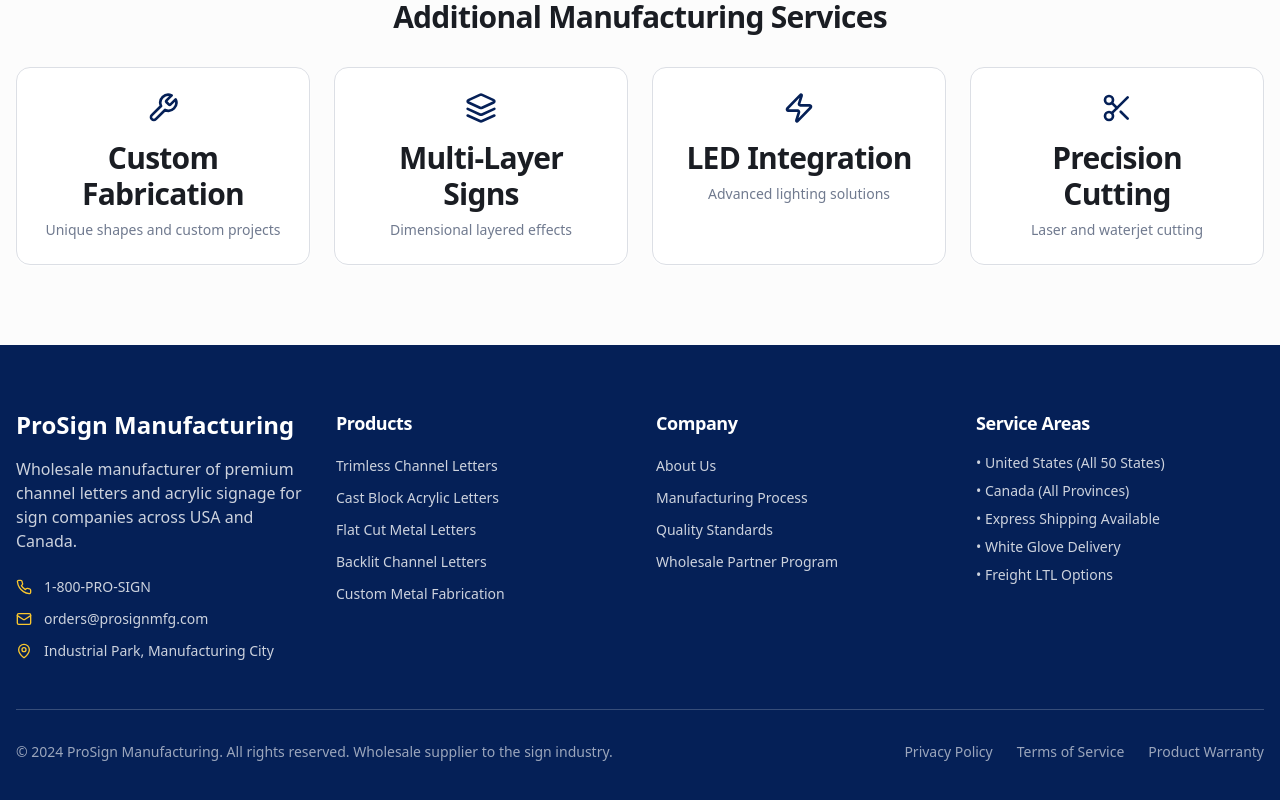
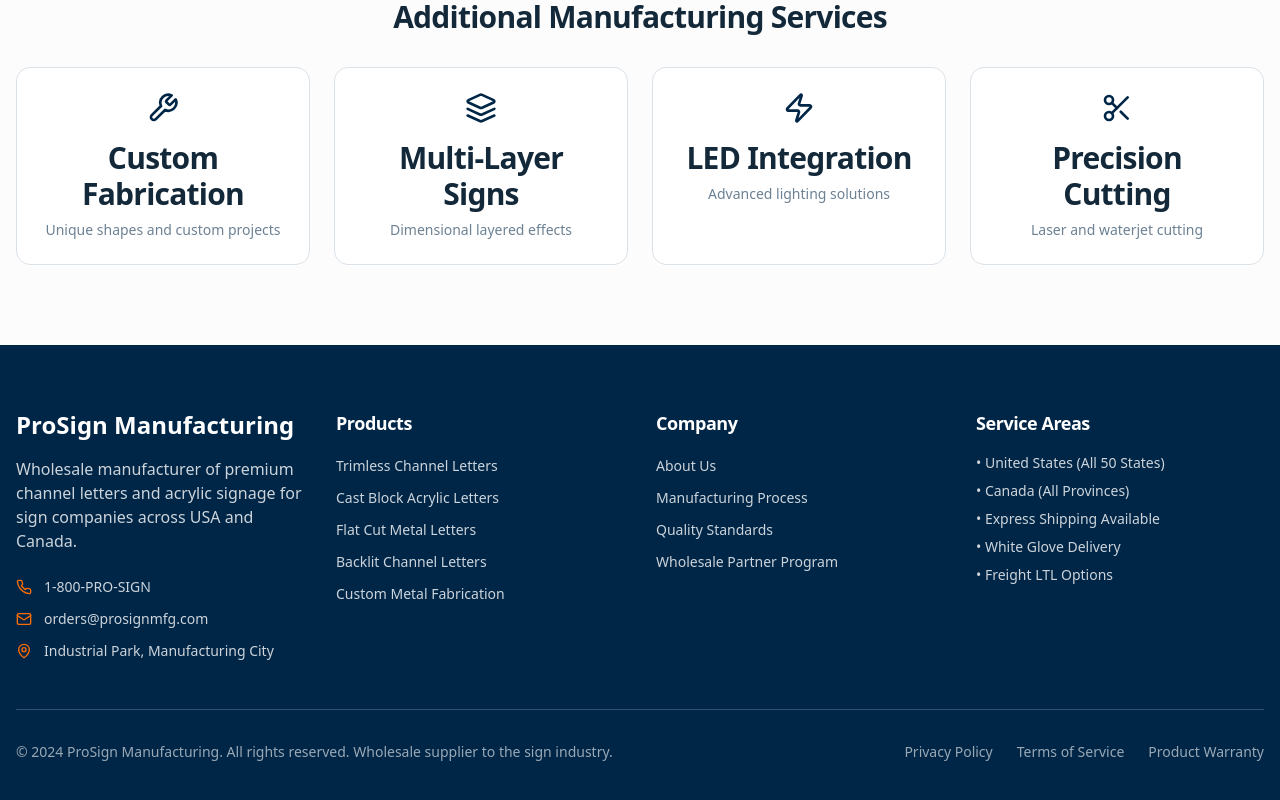
Before and after one commit to ozzi82/sign-shop-swagger, a React (Vite) app: page /products in a window 1280 px wide. Shown: the part 2197-2997 px from the top of the page. Built offline with nearby package versions, Linux system fonts and the light colour scheme.

Commit message:
Apply core colors and button effects
Updated website colors, button effects, and removed pricing information.

```diff
--- a/src/components/Hero.tsx
+++ b/src/components/Hero.tsx
@@ -26,7 +26,7 @@ const Hero = () => {
           <div className="animate-fade-in">
             <h1 className="text-5xl md:text-7xl xl:text-8xl font-bold text-primary-foreground mb-8 leading-[0.9]">
               Wholesale Trimless Channel Letters &
-              <span className="block text-6xl md:text-8xl xl:text-9xl mt-2 bg-gradient-to-r from-accent via-yellow-400 to-orange-400 bg-clip-text text-transparent font-extrabold">Cast Block Acrylic</span>
+              <span className="block text-6xl md:text-8xl xl:text-9xl mt-2 bg-gradient-to-r from-accent via-orange-400 to-accent-dark bg-clip-text text-transparent font-extrabold">Cast Block Acrylic</span>
               <span className="block text-2xl md:text-3xl xl:text-4xl font-normal mt-6 text-primary-foreground/90">Engineered for Sign Professionals</span>
             </h1>
           </div>
--- a/src/index.css
+++ b/src/index.css
@@ -8,54 +8,57 @@ All colors MUST be HSL.
 
 @layer base {
   :root {
-    /* Modern professional color palette */
+    /* Brand color palette - #002347 and #FD7702 */
     --background: 0 0% 99%;
-    --foreground: 220 15% 12%;
+    --foreground: 208 50% 15%;
 
     --card: 0 0% 100%;
-    --card-foreground: 220 15% 12%;
+    --card-foreground: 208 50% 15%;
 
     --popover: 0 0% 100%;
-    --popover-foreground: 220 15% 12%;
+    --popover-foreground: 208 50% 15%;
 
-    /* Premium navy blue */
-    --primary: 220 90% 18%;
+    /* Primary brand blue #002347 */
+    --primary: 208 100% 14%;
     --primary-foreground: 0 0% 100%;
-    --primary-glow: 220 85% 28%;
-    --primary-light: 220 60% 35%;
+    --primary-glow: 208 90% 25%;
+    --primary-light: 208 80% 35%;
 
     /* Sophisticated gray system */
-    --secondary: 220 10% 97%;
-    --secondary-foreground: 220 15% 20%;
+    --secondary: 208 15% 97%;
+    --secondary-foreground: 208 30% 20%;
 
-    --muted: 220 8% 95%;
-    --muted-foreground: 220 12% 50%;
+    --muted: 208 10% 95%;
+    --muted-foreground: 208 15% 50%;
 
-    /* Premium gold accent */
-    --accent: 45 95% 58%;
-    --accent-foreground: 220 15% 12%;
-    --accent-muted: 45 85% 85%;
+    /* Brand orange accent #FD7702 */
+    --accent: 25 98% 51%;
+    --accent-foreground: 0 0% 100%;
+    --accent-muted: 25 90% 85%;
+    --accent-dark: 25 100% 45%;
 
     --destructive: 0 84% 60%;
     --destructive-foreground: 0 0% 100%;
 
-    --border: 220 15% 88%;
-    --input: 220 12% 93%;
-    --ring: 220 90% 18%;
+    --border: 208 20% 88%;
+    --input: 208 15% 93%;
+    --ring: 208 100% 14%;
 
-    /* Premium gradients */
-    --gradient-primary: linear-gradient(135deg, hsl(220 90% 18%), hsl(220 85% 28%));
-    --gradient-hero: linear-gradient(135deg, hsl(220 90% 15%) 0%, hsl(220 85% 25%) 50%, hsl(220 80% 35%) 100%);
-    --gradient-card: linear-gradient(145deg, hsl(0 0% 100%), hsl(220 10% 98%));
-    --gradient-accent: linear-gradient(135deg, hsl(45 95% 58%), hsl(40 90% 65%));
-    --gradient-surface: linear-gradient(180deg, hsl(0 0% 100%), hsl(220 8% 98%));
+    /* Brand gradients using #002347 and #FD7702 */
+    --gradient-primary: linear-gradient(135deg, hsl(208 100% 14%), hsl(208 90% 25%));
+    --gradient-hero: linear-gradient(135deg, hsl(208 100% 10%) 0%, hsl(208 100% 14%) 50%, hsl(208 90% 20%) 100%);
+    --gradient-card: linear-gradient(145deg, hsl(0 0% 100%), hsl(208 10% 98%));
+    --gradient-accent: linear-gradient(135deg, hsl(25 98% 51%), hsl(25 90% 58%));
+    --gradient-brand: linear-gradient(135deg, hsl(208 100% 14%), hsl(25 98% 51%));
+    --gradient-surface: linear-gradient(180deg, hsl(0 0% 100%), hsl(208 8% 98%));
 
-    /* Enhanced shadows system */
-    --shadow-sm: 0 1px 3px 0 hsl(220 15% 12% / 0.05);
-    --shadow-card: 0 4px 25px -4px hsl(220 15% 12% / 0.08), 0 2px 8px -2px hsl(220 15% 12% / 0.04);
-    --shadow-hero: 0 25px 80px -15px hsl(220 90% 18% / 0.25);
-    --shadow-glow: 0 0 40px hsl(220 85% 28% / 0.15);
-    --shadow-accent: 0 10px 30px -5px hsl(45 95% 58% / 0.2);
+    /* Enhanced shadows system using brand colors */
+    --shadow-sm: 0 1px 3px 0 hsl(208 100% 14% / 0.05);
+    --shadow-card: 0 4px 25px -4px hsl(208 100% 14% / 0.08), 0 2px 8px -2px hsl(208 100% 14% / 0.04);
+    --shadow-hero: 0 25px 80px -15px hsl(208 100% 14% / 0.25);
+    --shadow-glow: 0 0 40px hsl(208 90% 25% / 0.15);
+    --shadow-accent: 0 10px 30px -5px hsl(25 98% 51% / 0.2);
+    --shadow-brand: 0 0 60px hsl(25 98% 51% / 0.3);
 
     /* Premium transitions */
     --transition-smooth: all 0.4s cubic-bezier(0.25, 0.46, 0.45, 0.94);
@@ -81,50 +84,53 @@ All colors MUST be HSL.
   }
 
   .dark {
-    --background: 220 25% 6%;
-    --foreground: 220 10% 95%;
+    --background: 208 30% 6%;
+    --foreground: 208 10% 95%;
 
-    --card: 220 20% 8%;
-    --card-foreground: 220 10% 95%;
+    --card: 208 25% 8%;
+    --card-foreground: 208 10% 95%;
 
-    --popover: 220 20% 8%;
-    --popover-foreground: 220 10% 95%;
+    --popover: 208 25% 8%;
+    --popover-foreground: 208 10% 95%;
 
-    --primary: 220 85% 65%;
-    --primary-foreground: 220 25% 6%;
-    --primary-glow: 220 90% 75%;
-    --primary-light: 220 80% 70%;
+    --primary: 25 98% 51%;
+    --primary-foreground: 208 100% 14%;
+    --primary-glow: 25 95% 60%;
+    --primary-light: 25 90% 65%;
 
-    --secondary: 220 15% 15%;
-    --secondary-foreground: 220 10% 85%;
+    --secondary: 208 20% 15%;
+    --secondary-foreground: 208 10% 85%;
 
-    --muted: 220 12% 12%;
-    --muted-foreground: 220 8% 55%;
+    --muted: 208 15% 12%;
+    --muted-foreground: 208 8% 55%;
 
-    --accent: 45 95% 70%;
-    --accent-foreground: 220 25% 6%;
-    --accent-muted: 45 60% 25%;
+    --accent: 25 98% 55%;
+    --accent-foreground: 208 100% 14%;
+    --accent-muted: 25 60% 25%;
+    --accent-dark: 25 100% 45%;
 
     --destructive: 0 75% 65%;
-    --destructive-foreground: 220 10% 95%;
+    --destructive-foreground: 208 10% 95%;
 
-    --border: 220 15% 20%;
-    --input: 220 15% 18%;
-    --ring: 220 85% 65%;
+    --border: 208 20% 20%;
+    --input: 208 20% 18%;
+    --ring: 25 98% 51%;
 
-    /* Dark mode gradients */
-    --gradient-primary: linear-gradient(135deg, hsl(220 85% 65%), hsl(220 90% 75%));
-    --gradient-hero: linear-gradient(135deg, hsl(220 25% 4%) 0%, hsl(220 25% 8%) 50%, hsl(220 20% 12%) 100%);
-    --gradient-card: linear-gradient(145deg, hsl(220 20% 8%), hsl(220 15% 10%));
-    --gradient-accent: linear-gradient(135deg, hsl(45 95% 70%), hsl(40 90% 75%));
-    --gradient-surface: linear-gradient(180deg, hsl(220 20% 8%), hsl(220 15% 6%));
+    /* Dark mode gradients using brand colors */
+    --gradient-primary: linear-gradient(135deg, hsl(208 100% 14%), hsl(25 98% 51%));
+    --gradient-hero: linear-gradient(135deg, hsl(208 30% 4%) 0%, hsl(208 25% 8%) 50%, hsl(208 20% 12%) 100%);
+    --gradient-card: linear-gradient(145deg, hsl(208 25% 8%), hsl(208 20% 10%));
+    --gradient-accent: linear-gradient(135deg, hsl(25 98% 55%), hsl(25 90% 65%));
+    --gradient-brand: linear-gradient(135deg, hsl(25 98% 51%), hsl(208 100% 14%));
+    --gradient-surface: linear-gradient(180deg, hsl(208 25% 8%), hsl(208 20% 6%));
 
-    /* Dark mode shadows */
-    --shadow-sm: 0 1px 3px 0 hsl(220 25% 0% / 0.2);
-    --shadow-card: 0 4px 25px -4px hsl(220 25% 0% / 0.3), 0 2px 8px -2px hsl(220 25% 0% / 0.1);
-    --shadow-hero: 0 25px 80px -15px hsl(220 85% 65% / 0.15);
-    --shadow-glow: 0 0 40px hsl(220 85% 65% / 0.1);
-    --shadow-accent: 0 10px 30px -5px hsl(45 95% 70% / 0.1);
+    /* Dark mode shadows using brand colors */
+    --shadow-sm: 0 1px 3px 0 hsl(208 30% 0% / 0.2);
+    --shadow-card: 0 4px 25px -4px hsl(208 30% 0% / 0.3), 0 2px 8px -2px hsl(208 30% 0% / 0.1);
+    --shadow-hero: 0 25px 80px -15px hsl(25 98% 51% / 0.15);
+    --shadow-glow: 0 0 40px hsl(25 98% 51% / 0.1);
+    --shadow-accent: 0 10px 30px -5px hsl(25 98% 55% / 0.1);
+    --shadow-brand: 0 0 60px hsl(25 98% 51% / 0.2);
     --sidebar-background: 240 5.9% 10%;
     --sidebar-foreground: 240 4.8% 95.9%;
     --sidebar-primary: 224.3 76.3% 48%;
@@ -233,15 +239,16 @@ All colors MUST be HSL.
     transform: translateX(100%);
   }
 
-  /* Apple Intelligence Siri-style glowing effects */
+  /* Apple Intelligence button glow effects using brand colors */
   .apple-glow {
     position: relative;
-    background: linear-gradient(135deg, hsl(var(--accent)), hsl(var(--accent-muted)));
+    background: var(--gradient-brand);
     box-shadow:
       0 0 20px hsl(var(--accent) / 0.4),
       0 0 40px hsl(var(--accent) / 0.2),
       0 8px 32px hsl(var(--accent) / 0.3);
-    transition: all 0.4s cubic-bezier(0.25, 0.46, 0.45, 0.94);
+    transition: var(--transition-smooth);
+    border: 1px solid hsl(var(--accent) / 0.3);
   }
 
   .apple-glow::before {
@@ -250,24 +257,25 @@ All colors MUST be HSL.
     inset: -2px;
     background: linear-gradient(45deg,
       hsl(var(--accent)),
-      hsl(var(--primary-glow)),
+      hsl(var(--primary)),
       hsl(var(--accent)),
-      hsl(var(--primary))
+      hsl(var(--primary-glow))
     );
     background-size: 400% 400%;
     border-radius: inherit;
     z-index: -1;
-    animation: glow-border 3s ease infinite;
+    animation: brand-glow 3s ease infinite;
     opacity: 0;
     transition: opacity 0.3s ease;
   }
 
   .apple-glow:hover {
-    transform: translateY(-2px);
+    transform: translateY(-2px) scale(1.02);
     box-shadow:
       0 0 30px hsl(var(--accent) / 0.6),
       0 0 60px hsl(var(--accent) / 0.4),
-      0 12px 40px hsl(var(--accent) / 0.4);
+      0 12px 40px hsl(var(--accent) / 0.4),
+      var(--shadow-brand);
   }
 
   .apple-glow:hover::before {
@@ -276,13 +284,14 @@ All colors MUST be HSL.
 
   .apple-glow-hero {
     position: relative;
-    background: linear-gradient(135deg, hsl(var(--accent)), hsl(40 90% 65%));
+    background: var(--gradient-brand);
     box-shadow:
       0 0 30px hsl(var(--accent) / 0.5),
       0 0 60px hsl(var(--accent) / 0.3),
-      0 12px 40px hsl(var(--accent) / 0.4);
-    transition: all 0.4s cubic-bezier(0.25, 0.46, 0.45, 0.94);
-    border: 1px solid hsl(var(--accent) / 0.3);
+      0 12px 40px hsl(var(--accent) / 0.4),
+      var(--shadow-brand);
+    transition: var(--transition-smooth);
+    border: 2px solid hsl(var(--accent) / 0.4);
   }
 
   .apple-glow-hero::before {
@@ -291,33 +300,39 @@ All colors MUST be HSL.
     inset: -3px;
     background: linear-gradient(45deg,
       hsl(var(--accent)),
-      hsl(40 95% 70%),
+      hsl(var(--primary)),
+      hsl(var(--accent-dark)),
       hsl(var(--primary-glow)),
       hsl(var(--accent))
     );
-    background-size: 400% 400%;
+    background-size: 300% 300%;
     border-radius: inherit;
     z-index: -1;
-    animation: glow-border 2s ease infinite;
-    opacity: 0.8;
+    animation: brand-glow-intense 2s ease infinite;
+    opacity: 0.9;
   }
 
   .apple-glow-hero:hover {
-    transform: translateY(-3px) scale(1.02);
+    transform: translateY(-3px) scale(1.05);
     box-shadow:
       0 0 50px hsl(var(--accent) / 0.8),
       0 0 100px hsl(var(--accent) / 0.5),
-      0 20px 60px hsl(var(--accent) / 0.5);
+      0 20px 60px hsl(var(--accent) / 0.5),
+      0 0 120px hsl(var(--primary) / 0.3);
   }
 
   .apple-glow-secondary {
     position: relative;
+    background: linear-gradient(135deg,
+      hsl(var(--primary) / 0.1),
+      hsl(var(--accent) / 0.05)
+    );
+    border: 2px solid hsl(var(--primary) / 0.3);
     box-shadow:
-      0 0 20px hsl(var(--primary-glow) / 0.3),
-      0 0 40px hsl(var(--primary-glow) / 0.2),
-      0 8px 32px hsl(var(--primary-glow) / 0.2);
-    transition: all 0.4s cubic-bezier(0.25, 0.46, 0.45, 0.94);
-    border: 2px solid hsl(var(--primary-glow) / 0.3);
+      0 0 20px hsl(var(--primary) / 0.2),
+      0 0 40px hsl(var(--accent) / 0.1),
+      0 8px 32px hsl(var(--primary) / 0.2);
+    transition: var(--transition-smooth);
   }
 
   .apple-glow-secondary::before {
@@ -325,27 +340,69 @@ All colors MUST be HSL.
     position: absolute;
     inset: -2px;
     background: linear-gradient(45deg,
+      hsl(var(--primary)),
+      hsl(var(--accent) / 0.6),
       hsl(var(--primary-glow)),
-      hsl(var(--accent) / 0.7),
-      hsl(var(--primary-glow)),
-      hsl(var(--accent) / 0.7)
+      hsl(var(--accent) / 0.4)
     );
     background-size: 400% 400%;
     border-radius: inherit;
     z-index: -1;
-    animation: glow-border 4s ease infinite;
-    opacity: 0.6;
+    animation: brand-glow-subtle 4s ease infinite;
+    opacity: 0.3;
   }
 
   .apple-glow-secondary:hover {
     transform: translateY(-3px) scale(1.02);
+    border-color: hsl(var(--accent) / 0.5);
     box-shadow:
-      0 0 40px hsl(var(--primary-glow) / 0.6),
-      0 0 80px hsl(var(--primary-glow) / 0.4),
-      0 20px 60px hsl(var(--primary-glow) / 0.4);
+      0 0 40px hsl(var(--primary) / 0.4),
+      0 0 80px hsl(var(--accent) / 0.3),
+      0 20px 60px hsl(var(--primary) / 0.3);
   }
 
-  @keyframes glow-border {
+  .apple-glow-secondary:hover::before {
+    opacity: 0.6;
+  }
+
+  /* Brand gradient text using core colors */
+  .gradient-text {
+    background: var(--gradient-brand);
+    background-clip: text;
+    -webkit-background-clip: text;
+    -webkit-text-fill-color: transparent;
+    background-size: 200% 200%;
+    animation: brand-gradient-shift 4s ease-in-out infinite;
+  }
+
+  @keyframes brand-glow {
+    0%, 100% { background-position: 0% 50%; }
+    50% { background-position: 100% 50%; }
+  }
+
+  @keyframes brand-glow-intense {
+    0%, 100% {
+      background-position: 0% 50%;
+      transform: scale(1);
+    }
+    50% {
+      background-position: 100% 50%;
+      transform: scale(1.02);
+    }
+  }
+
+  @keyframes brand-glow-subtle {
+    0%, 100% {
+      background-position: 0% 50%;
+      opacity: 0.3;
+    }
+    50% {
+      background-position: 100% 50%;
+      opacity: 0.5;
+    }
+  }
+
+  @keyframes brand-gradient-shift {
     0%, 100% { background-position: 0% 50%; }
     50% { background-position: 100% 50%; }
   }
```
Also changed, not shown: src/components/FeaturedProducts.tsx (+1 -7 lines), src/components/Products.tsx (+9 -17 lines).
